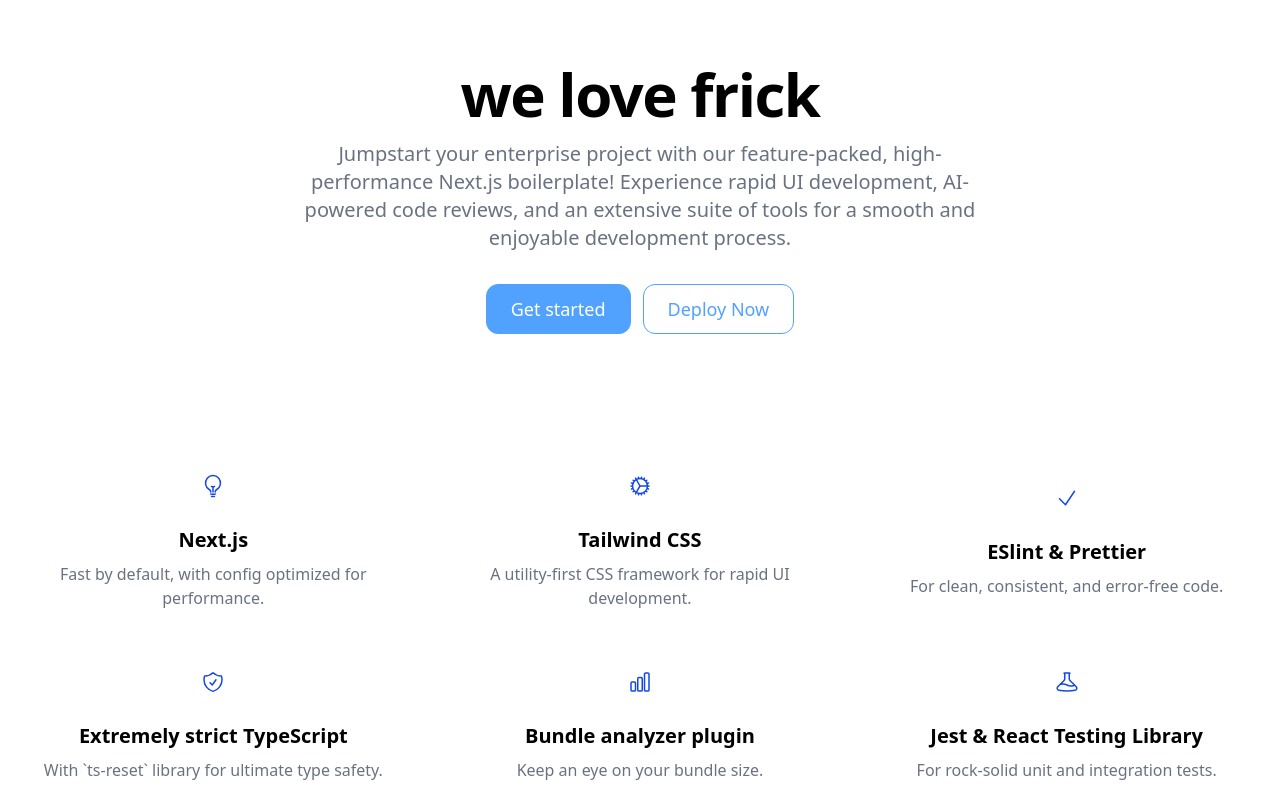
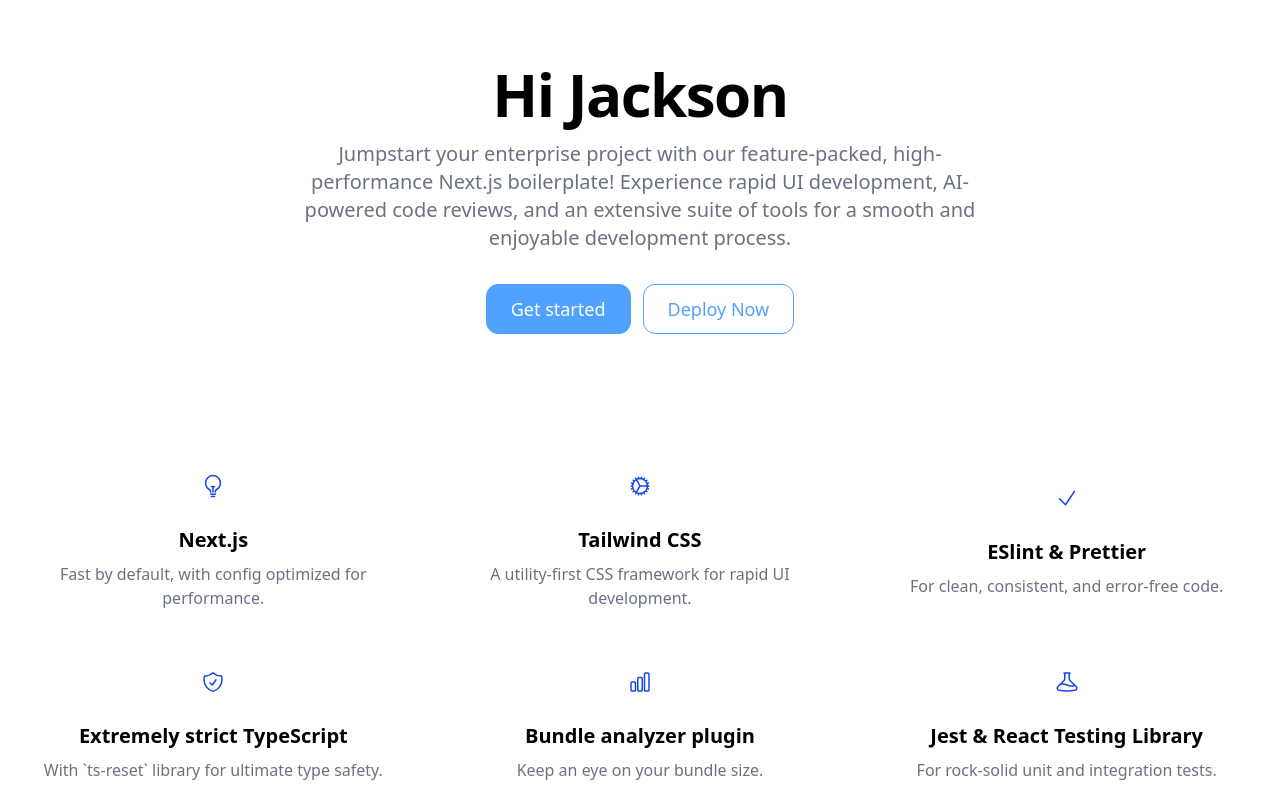
Before and after one commit to jakeosmith/hilarymasterserver, a Next.js app: page / in a window 1280 px wide. Shown: the top 800 px of the page. Built offline with nearby package versions, Linux system fonts and the light colour scheme.

Commit message:
Fix VIN decoding types and update greeting

```diff
--- a/app/page.tsx
+++ b/app/page.tsx
@@ -27,7 +27,7 @@
         <div className="mx-auto grid max-w-(--breakpoint-xl) px-4 py-8 text-center lg:py-16">
           <div className="mx-auto place-self-center">
             <h1 className="mb-4 max-w-2xl text-4xl leading-none font-extrabold tracking-tight md:text-5xl xl:text-6xl dark:text-white">
-              we love frick
+              Hi Jackson
             </h1>
             <p className="mb-6 max-w-2xl font-light text-gray-500 md:text-lg lg:mb-8 lg:text-xl dark:text-gray-400">
               Jumpstart your enterprise project with our feature-packed, high-performance Next.js boilerplate!
--- a/app/reconditioning/page.tsx
+++ b/app/reconditioning/page.tsx
@@ -22,8 +22,14 @@
       const res = await fetch(
         `https://vpic.nhtsa.dot.gov/api/vehicles/DecodeVINValues/${vin}?format=json`
       )
-      const data = await res.json()
-      const result = data.Results?.[0] || {}
+      const data = (await res.json()) as {
+        Results?: Array<{
+          ModelYear?: string
+          Make?: string
+          Model?: string
+        }>
+      }
+      const result = data.Results?.[0] ?? {}
       setVehicleInfo({
         vin,
         year: result.ModelYear || "",
```
